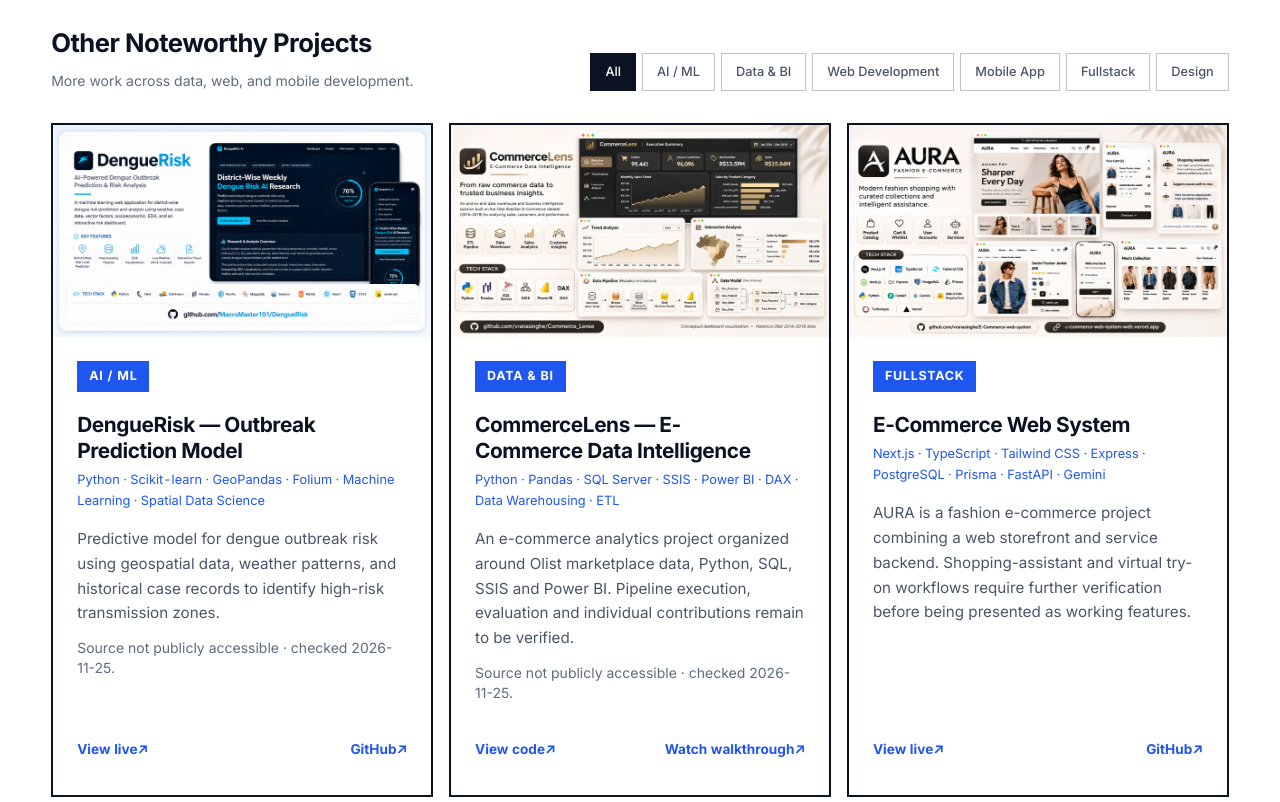
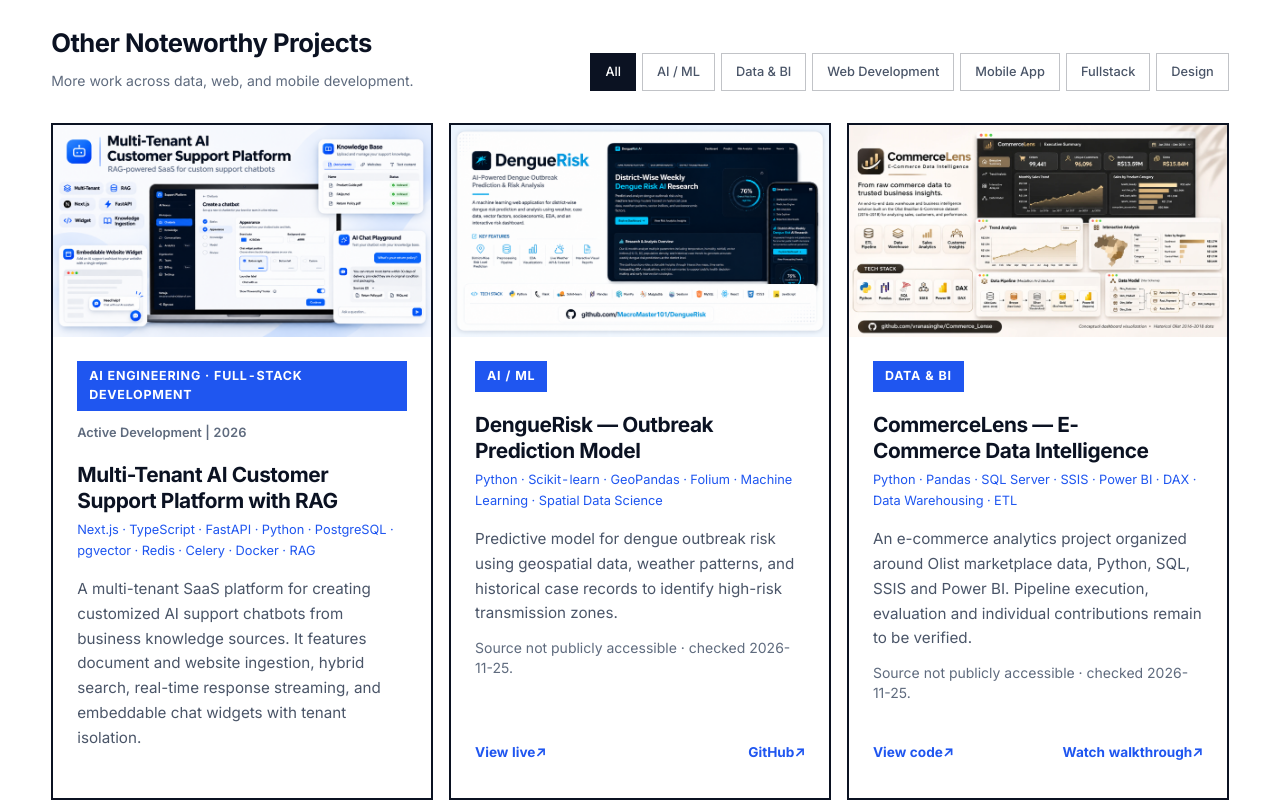
Before and after one commit to vranasinghe/portfolio, a Next.js app: page / in a window 1280 px wide. Shown: the part 4640-5442 px from the top of the page. Built offline with nearby package versions, Linux system fonts and the light colour scheme; no server answers.

Commit message:
Add AI support platform project

```diff
--- a/components/Projects.tsx
+++ b/components/Projects.tsx
@@ -236,10 +236,11 @@ export default function Projects() {
                     {/* Category badge */}
                     <div className="flex flex-wrap items-center justify-between gap-3">
                       <span className="px-3 py-1.5 bg-[#1f56f0] text-white font-label text-[0.78rem] font-bold uppercase tracking-[0.06em]">
-                        {project.category}
+                        {project.categoryLabel ?? project.category}
                       </span>
                     </div>
 
+                    {project.statusLabel && <p className="mt-3 font-label text-[0.8rem] font-semibold text-[var(--text-muted)]">{project.statusLabel}</p>}
                     <h4 className="mt-4 md:mt-5 text-[1.2rem] md:text-[1.3rem] text-balance tracking-[-0.02em] leading-[1.25] font-bold text-[var(--text-primary)]">
                       {project.title}
                     </h4>
@@ -261,7 +262,7 @@ export default function Projects() {
                       >
                         {live ? "View live" : project.github === "https://github.com/vranasinghe" ? "GitHub profile" : "View code"} <span className="arrow-nudge">↗</span>
                       </a>}
-                      {project.live && project.liveStatus !== "unavailable" && (
+                      {project.live && project.github && project.liveStatus !== "unavailable" && (
                         <a
                           href={project.github}
                           target="_blank"
--- a/data/portfolio.ts
+++ b/data/portfolio.ts
@@ -316,12 +316,24 @@ export interface MinorProject extends ProjectMetadata {
   description: string;
   tags: string[];
   category: "AI / ML" | "Data & BI" | "Web Development" | "Mobile App" | "Fullstack" | "Design";
-  github: string;
+  categoryLabel?: string;
+  statusLabel?: string;
+  github?: string;
   live?: string;
   imageUrl?: string;
 }
 
 export const minorProjects: MinorProject[] = [
+  {
+    title: "Multi-Tenant AI Customer Support Platform with RAG",
+    description: "A multi-tenant SaaS platform for creating customized AI support chatbots from business knowledge sources. It features document and website ingestion, hybrid search, real-time response streaming, and embeddable chat widgets with tenant isolation.",
+    tags: ["Next.js", "TypeScript", "FastAPI", "Python", "PostgreSQL", "pgvector", "Redis", "Celery", "Docker", "RAG"],
+    category: "AI / ML",
+    categoryLabel: "AI Engineering · Full-Stack Development",
+    statusLabel: "Active Development | 2026",
+    developmentStatus: "in-development",
+    imageUrl: "/ai-support-platform.png",
+  },
   {
     title: "DengueRisk — Outbreak Prediction Model",
     description:
--- a/lib/veeBrain.ts
+++ b/lib/veeBrain.ts
@@ -52,7 +52,7 @@ type AnyProject = {
   title: string;
   description: string;
   tags: string[];
-  github: string;
+  github?: string;
   live?: string;
   liveStatus?: "unavailable";
   sourceStatus?: "unavailable";
@@ -255,7 +255,7 @@ export function veeReply(raw: string): VeeReply {
     const links: VeeAction[] = [];
     if (project.live && project.liveStatus !== "unavailable") links.push({ label: "Live site", href: project.live });
     if (project.demoVideo) links.push({ label: "Watch walkthrough", href: project.demoVideo });
-    links.push({ label: project.github === personalInfo.github ? "GitHub profile" : "Code", href: project.github });
+    if (project.github) links.push({ label: project.github === personalInfo.github ? "GitHub profile" : "Code", href: project.github });
     return {
       text: `${shortTitle(project.title)}: ${project.description}\n\nBuilt with ${project.tags.slice(0, 6).join(", ")}.`,
       actions: links,
--- a/scripts/check-phase01.cjs
+++ b/scripts/check-phase01.cjs
@@ -78,8 +78,8 @@ async function main() {
   check((await prod.POST(request(goodReview))).status === 503, 'Production review writes disabled');
   check((await (await prod.GET()).json()).reviews.length === 0, 'Production reviews unavailable');
   const data = load('data/portfolio.ts');
-  check(data.featuredProjects.length === 4 && data.minorProjects.length === 7, 'All eleven projects retained');
-  check(new Set([...data.featuredProjects, ...data.minorProjects].map(p => p.title)).size === 11, 'No duplicate projects');
+  check(data.featuredProjects.length === 4 && data.minorProjects.length === 8, 'All twelve projects retained');
+  check(new Set([...data.featuredProjects, ...data.minorProjects].map(p => p.title)).size === 12, 'No duplicate projects');
   check(!JSON.stringify(data.featuredProjects).match(/94\.7|40%|55%|100K|Lead ML Engineer/), 'Unsupported claims removed');
   const vee = load('lib/veeBrain.ts');
   check(vee.veeReply('github activity').actions.some(action => action.href === '#github-activity'), 'Vee activity navigation');
```
Also changed, not shown: public/ai-support-platform.png (added).
